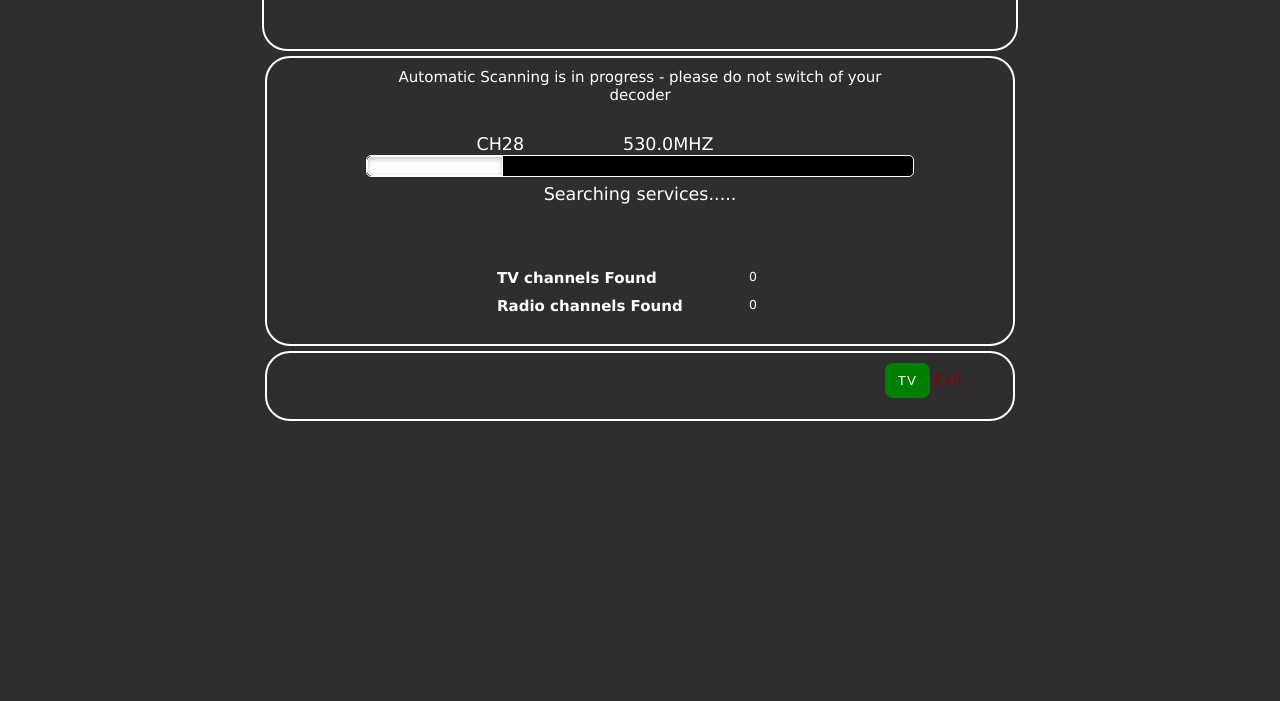
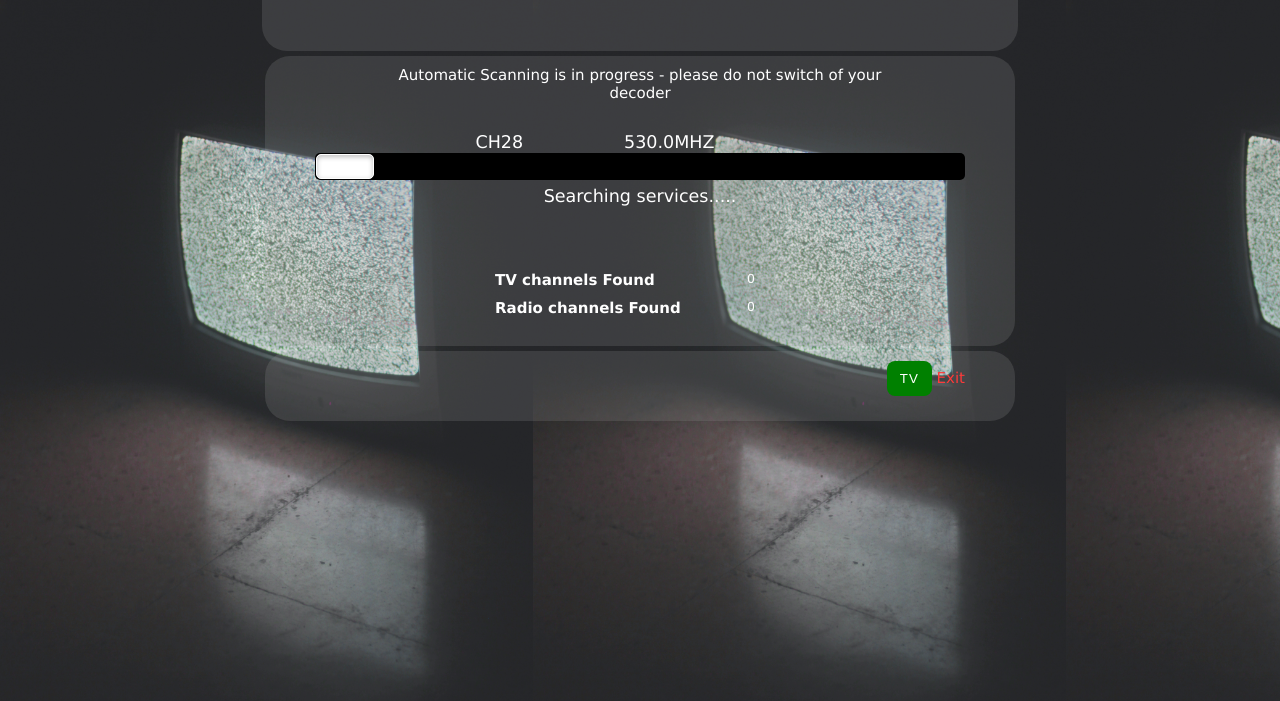
Before and after one commit to Brymmobaggins/calcubuddy, a plain HTML site: page index.html in a window 1280 px wide. Shown: the part 99-800 px from the top of the page. Drawn offline with Linux system fonts and the light colour scheme.

Commit message:
update project

```diff
--- a/index.html
+++ b/index.html
@@ -27,14 +27,10 @@
           CH28
           <span class="freq">530.0MHZ</span>
         </h3>
-        <div class="bar scan">
-          <progress id="myBar" max="100" value="25" >
-            <div pseudo="-webkit-progress-inner-element">
-              <div pseudo="-webkit-progress-bar">
-                <div class="-webkit-progress-value" ></div>
-              </div>
-            </div>
-          </progress>
+        <div class="bar scan" id="">
+          <div id="myProgress">
+            <div id="myBar"></div>
+          </div>
         </div>
         <h3 class="services scan">Searching services.....</h3>
         <div class="before-footer">
--- a/script.js
+++ b/script.js
@@ -1,11 +1,10 @@
 
 function move() {
-    // var value =
     var elem = document.getElementById("myBar");
     var width = 20;
-    var id = setInterval(frame, 800);
+    var id = setInterval(frame, 250);
     function frame() {
-        if (width >= 80) {
+        if (width >= 100) {
             clearInterval(id);
         } else {
             width++;
--- a/style.css
+++ b/style.css
@@ -4,12 +4,26 @@
   box-sizing: border-box;
 }
 .main {
-  background-image: url();
-  /* background-color: #008000; */
-  /* position: relative; */
+  background-image: url(/img/tv.jpg);
+  background-color: hsla(220, 4%, 14%, 0.705);
+  background-size: contain;
+  background-blend-mode: exclusion;
+  position: fixed;
+  top: 0;
+  bottom: 0;
+  right: 0;
+  left: 0;
 }
+.main::after {
+  content: "";
+  top: 0;
+  bottom: 0;
+  right: 0;
+  left: 0;
+}
+
 body {
-  background-color: #2e2e2e;
+  background-color: #f5ecec;
   font-size: 15px;
   font-family: "Verdana", Tahoma;
   font-weight: 100;
@@ -19,14 +33,16 @@ section {
   display: flex;
   text-align: center;
   flex-direction: column;
-  padding: 50px;
+  padding: 50px ;
 }
 .topbar {
-  border: 2px solid #fff;
+  border: 0px solid #fff5f634;
   border-radius: 25px;
   width: 64%;
   height: 100px;
   margin: 0 auto;
+  background-color: #97979734;
+
 }
 .topbar .logo {
   width: 20%;
@@ -39,12 +55,13 @@ section {
   padding-top: 5px;
 }
 .gotv {
-  border: 2px solid #fff;
+  border: 0px solid #fff5f634;
   border-radius: 25px;
   margin: 0 auto;
   padding: 10px;
   height: 100px;
   width: 750px;
+  background-color: #97979734;
 }
 .body {
   height: 290px;
@@ -72,26 +89,23 @@ section {
 }
 .bar {
   padding: 0px 20px;
-  margin: 1px 0px;
+  margin: 1px 20px;
 }
-progress[value] {
-  display: inline-block;
-  width: 80%;
-  height: 22px;
-  -webkit-appearance: none;
-  appearance: none;
+#myProgress {
+  width: 100%;
+  background-color: #000;
+  box-shadow: 0 2px 5px rgba(0, 0, 0, 0.25) inset;
+  border: 1px solid #0000;
+  border-radius: 5px;
 }
-progress[value]::-webkit-progress-bar {
-  background-color: #000;
+#myBar {
+  width: 9%;
+  height: 25px;
+  background-color: #fff;
+  border: none;
+  border: 1px solid #ffffff;
+  box-shadow: 0 2px 5px rgba(0, 0, 0, 0.25) inset;
   border-radius: 5px;
-  border: 1px solid #fff;
-  box-shadow: 0 2px 5px rgba(0, 0, 0, 0.25) inset;
-}
-progress[value]::-webkit-progress-value {
-  background-color: #fff;
-  border-radius: 5px 0px 0px 5px;
-  box-shadow: 0 2px 5px rgba(0, 0, 0, 0.25) inset;
-  border: 1px solid #ffff;
 }
 .before-footer {
   padding: 10px 100px;
@@ -118,7 +132,7 @@ progress[value]::-webkit-progress-value {
 }
 
 button {
-  border: 2px solid #fff;
+  border: 2px solid #fff5f634;
   background-color: #008000;
   border: none;
   outline: none;
@@ -128,16 +142,15 @@ button {
   cursor: pointer;
   font-weight: 400;
   letter-spacing: 1px;
-  color: white;
+  color: #fff;
   transition: 100ms;
 }
 button:hover {
   border: 2px solid #fff;
-  /* outline: none; */
 }
 .footer a {
   margin-right: 40px;
-  color: #8b0000;
+  color: #ff3a3a;
   text-decoration: none;
   font-weight: 400;
 }
```
Also changed, not shown: img/tv.jpg (added).
